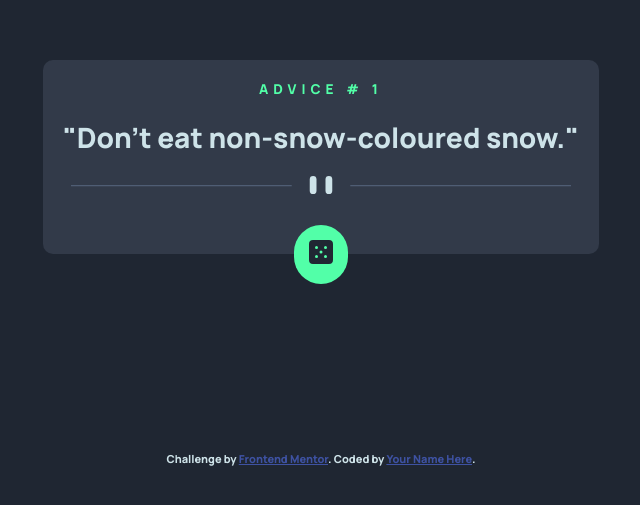
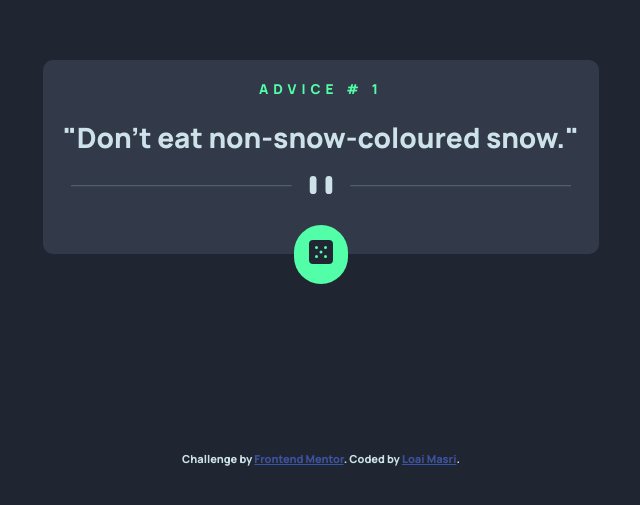
Before and after one commit to LoaiMasri1/advice-generator-app-main, a plain HTML site: page index.html in a window 1280 px wide. Shown: the part 137-642 px from the top of the page, 319-959 px from the left. Drawn offline with Linux system fonts and the light colour scheme.

Commit message:
add my name to footer

```diff
--- a/index.html
+++ b/index.html
@@ -31,7 +31,7 @@
 
   <div class="attribution">
     Challenge by <a href="https://www.frontendmentor.io?ref=challenge" target="_blank">Frontend Mentor</a>.
-    Coded by <a href="#">Your Name Here</a>.
+    Coded by <a href="#">Loai Masri</a>.
   </div>
 
   <script src="./scripts/index.js"></script>
```
